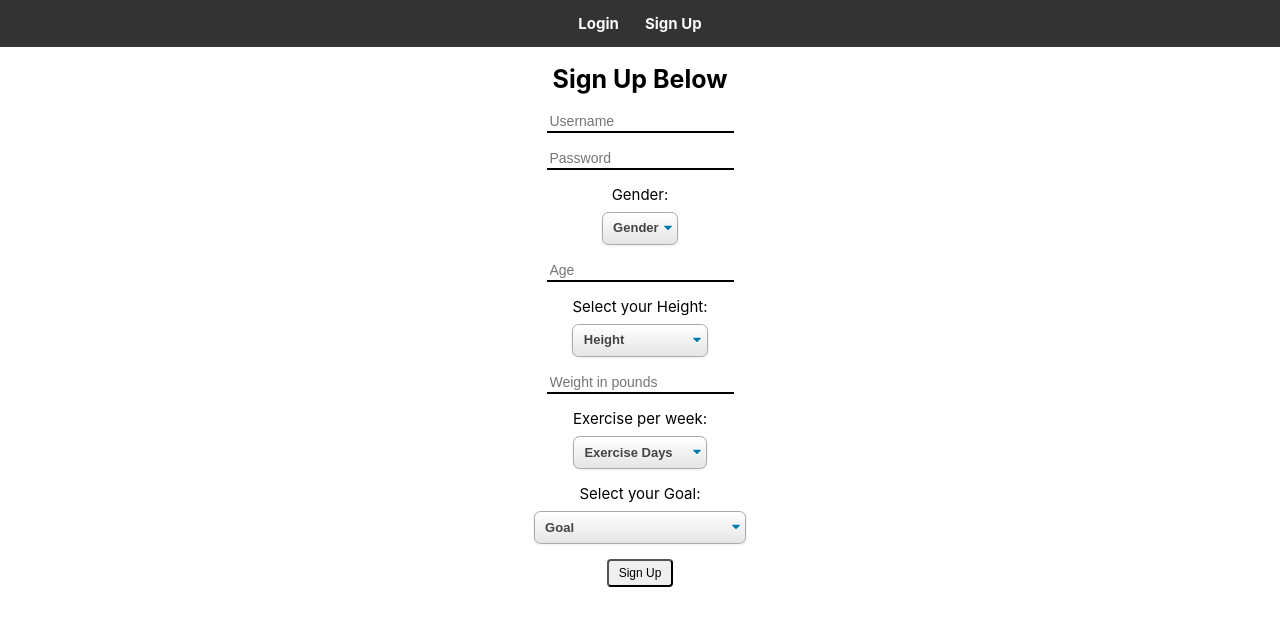
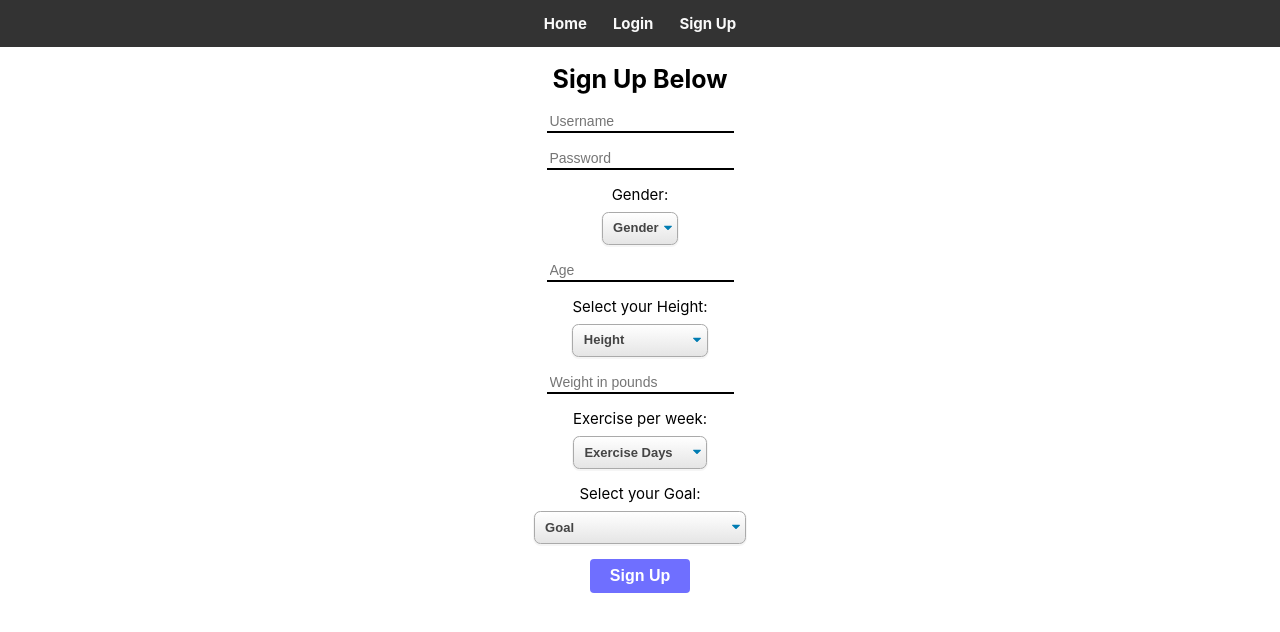
Before and after one commit to macro-calculator-lambda/frontend-seth, a React (Create React App) app in the folder macros/: page /sign-up in a window 1280 px wide. Shown: the top 632 px of the page. Built offline with nearby package versions, Linux system fonts and the light colour scheme.

Commit message:
Added more styles.

```diff
--- a/macros/src/components/Home.js
+++ b/macros/src/components/Home.js
@@ -5,7 +5,7 @@ import Chart from "chart.js";
 import Loader from "react-loader-spinner";
 
 import { getUserInfo, deleteUser } from "../actions";
-import { Container, Title } from "../styles";
+import { Container, Title, Button, FlexContainer, FlexItem } from "../styles";
 
 import { calculateCalories, macroCalculator, macros } from "../utils";
 import SubNavigation from "./SubNavigation";
@@ -37,16 +37,37 @@ class Home extends React.Component {
       <>
         <SubNavigation />
         <Container>
-          <Title>Profile</Title>
+          <FlexContainer center>
+            <FlexItem>
+              <Title>{this.props.user.username}</Title>
+              <p>
+                Recommended Total Calories per day:{" "}
+                {Math.ceil(calculateCalories(this.props.user))}
+              </p>
 
-          <p>
-            Recommended Total Calories Per day for {this.props.user.username}:
-          </p>
-          <p>{Math.ceil(calculateCalories(this.props.user))}</p>
-          <div>
               <h2>Macro Breakdown</h2>
+
+              <ul style={{ marginBottom: "3rem" }}>
+                {macros.map((macro, index) => {
+                  return (
+                    <li key={index}>
+                      {macro.name}:{" "}
+                      {macroCalculator(totalCalories, macro.value)} grams per
+                      day
+                    </li>
+                  );
+                })}
+              </ul>
+
+              <Button danger onClick={this.handleClick}>
+                Delete Account
+              </Button>
+            </FlexItem>
+            <FlexItem>
               {
                 <PieChart
+                  colors={["#FF6666", "#6766FF", "#FFC04C"]}
+                  donut={true}
                   data={macros.map(macro => {
                     return [
                       macro.name,
@@ -55,20 +76,8 @@ class Home extends React.Component {
                   })}
                 />
               }
-          </div>
-          <p>Macros: </p>
-          <ul>
-            {macros.map((macro, index) => {
-              return (
-                <li key={index}>
-                  {macro.name}: {macroCalculator(totalCalories, macro.value)}{" "}
-                  grams per day
-                </li>
-              );
-            })}
-          </ul>
-          <p />
-          <button onClick={this.handleClick}>Delete Account</button>
+            </FlexItem>
+          </FlexContainer>
         </Container>
       </>
     );
--- a/macros/src/components/Navigation.js
+++ b/macros/src/components/Navigation.js
@@ -33,6 +33,9 @@ const Navigation = () => {
     <NavBar>
       <NavContainer>
         <NavItem>
+          <NavElement to="/">Home</NavElement>
+        </NavItem>
+        <NavItem>
           <NavElement to="/login">Login</NavElement>
         </NavItem>
         <NavItem>
--- a/macros/src/components/UpdateUser.js
+++ b/macros/src/components/UpdateUser.js
@@ -1,5 +1,4 @@
 import React from "react";
-import { Redirect } from "react-router-dom";
 import { connect } from "react-redux";
 import Loader from "react-loader-spinner";
 
--- a/macros/src/styles/index.js
+++ b/macros/src/styles/index.js
@@ -1,8 +1,24 @@
-import styled from "styled-components";
+import styled, { css } from "styled-components";
 
 export const Container = styled.div`
   margin: 0 auto;
   max-width: 1200px;
+`;
+
+export const FlexContainer = styled.div`
+  display: flex;
+  flex-wrap: wrap;
+
+  ${props =>
+    props.center &&
+    css`
+      justify-content: center;
+      align-items: center;
+    `};
+`;
+
+export const FlexItem = styled.div`
+  margin: 0 20px;
 `;
 
 export const Title = styled.h1`
@@ -101,11 +117,23 @@ export const Option = styled.option`
 `;
 
 export const Button = styled.button`
-  padding: 0.5rem 1rem
-  font-size: 1.2rem;
+  padding: 0.8rem 2rem
+  font-size: 1.6rem;
   border-radius: 4px;
+  border: 0;
+  font-weight: bold;
+  background: #6F6FFF;
+  color: #fff;
+  transition: 0.24s opacity ease-in;
 
   &:hover {
     cursor: pointer;
+    opacity: 0.75;
   }
+
+  ${props =>
+    props.danger &&
+    css`
+      background: #ff4d4d;
+    `};
 `;
```
Also changed, not shown: 1 other file (tests, documents, lock files or other folders). Lines whose indentation alone changed are shown as unchanged.
